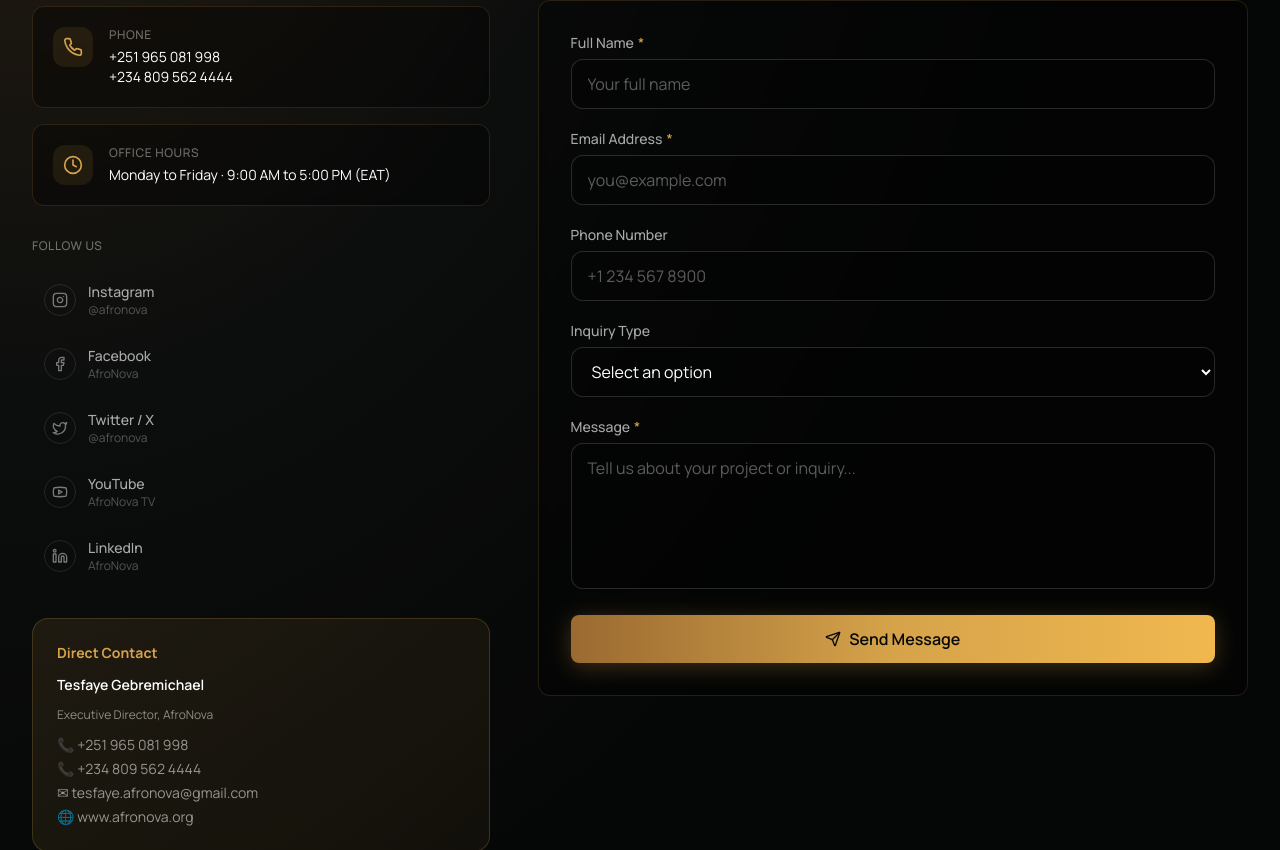
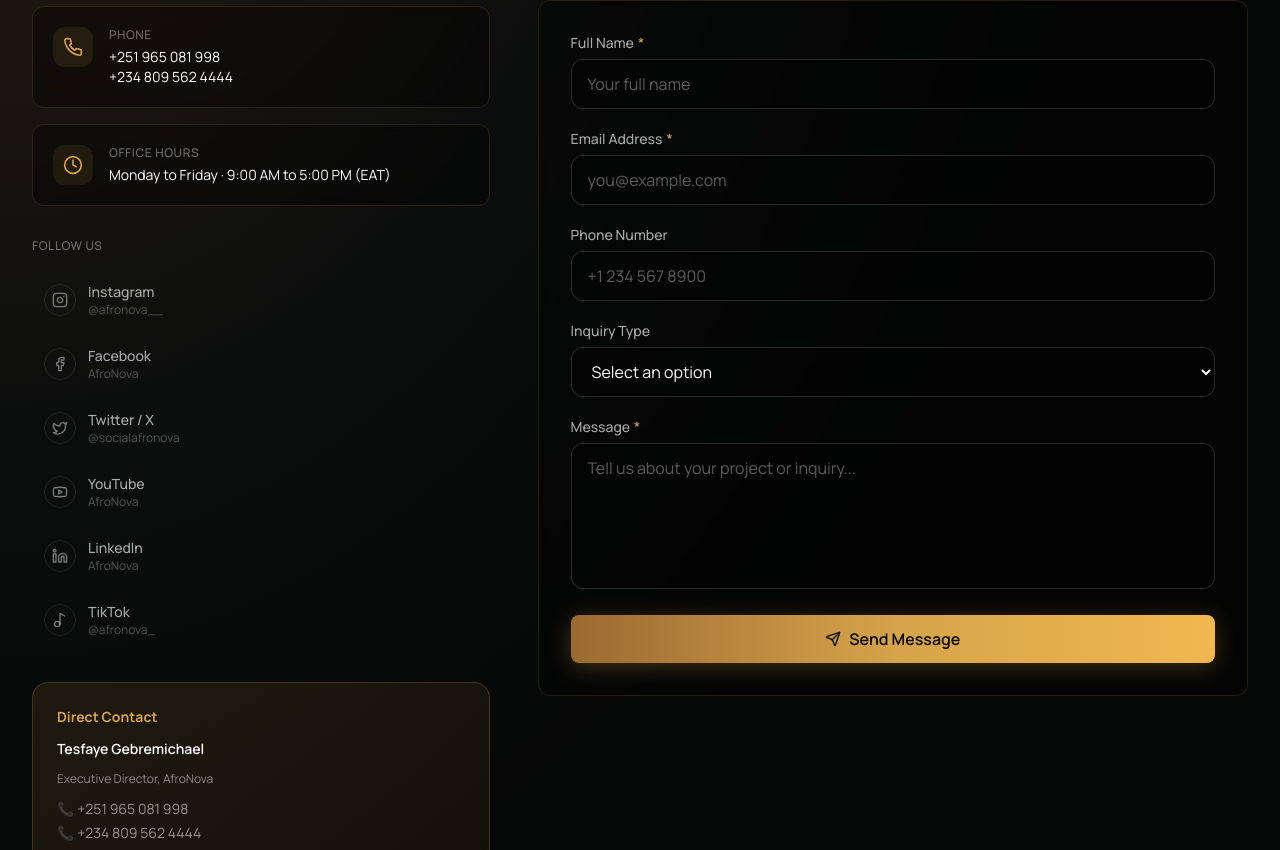
Before and after one commit to kalebmisaw58-lgtm/Afronova, a Next.js app: page /contact in a window 1280 px wide. Shown: the part 564-1414 px from the top of the page. Built offline with nearby package versions, Linux system fonts and the light colour scheme; a web font is replaced by a local one.

Commit message:
Align social media links across all pages

```diff
--- a/src/app/contact/page.tsx
+++ b/src/app/contact/page.tsx
@@ -1,7 +1,7 @@
 "use client";
 
 import Link from "next/link";
-import { MapPin, Phone, Clock, Instagram, Facebook, Twitter, Youtube, Linkedin } from "lucide-react";
+import { MapPin, Phone, Clock, Instagram, Facebook, Twitter, Youtube, Linkedin, Music2 } from "lucide-react";
 import ContactForm from "@/components/ui/ContactForm";
 import SectionHeader from "@/components/ui/SectionHeader";
 import { useLanguage } from "@/context/LanguageContext";
@@ -16,11 +16,12 @@ export default function ContactPage() {
   ];
 
   const socials = [
-    { icon: Instagram, href: "https://instagram.com/afronova",          label: "Instagram",   handle: "@afronova" },
-    { icon: Facebook,  href: "https://facebook.com/afronova",           label: "Facebook",    handle: "AfroNova" },
-    { icon: Twitter,   href: "https://twitter.com/afronova",            label: "Twitter / X", handle: "@afronova" },
-    { icon: Youtube,   href: "https://youtube.com/afronova",            label: "YouTube",     handle: "AfroNova TV" },
-    { icon: Linkedin,  href: "https://linkedin.com/company/afronova",   label: "LinkedIn",    handle: "AfroNova" },
+    { icon: Instagram, href: "https://www.instagram.com/afronova__",              label: "Instagram",   handle: "@afronova__" },
+    { icon: Facebook,  href: "https://facebook.com/afronova",                    label: "Facebook",    handle: "AfroNova" },
+    { icon: Twitter,   href: "https://x.com/socialafronova",                     label: "Twitter / X", handle: "@socialafronova" },
+    { icon: Youtube,   href: "https://youtube.com/afronova",                     label: "YouTube",     handle: "AfroNova" },
+    { icon: Linkedin,  href: "https://www.linkedin.com/company/afronova-mediahub/", label: "LinkedIn",    handle: "AfroNova" },
+    { icon: Music2,    href: "https://www.tiktok.com/@afronova_",                label: "TikTok",      handle: "@afronova_" },
   ];
 
   const contactFields = [
```
